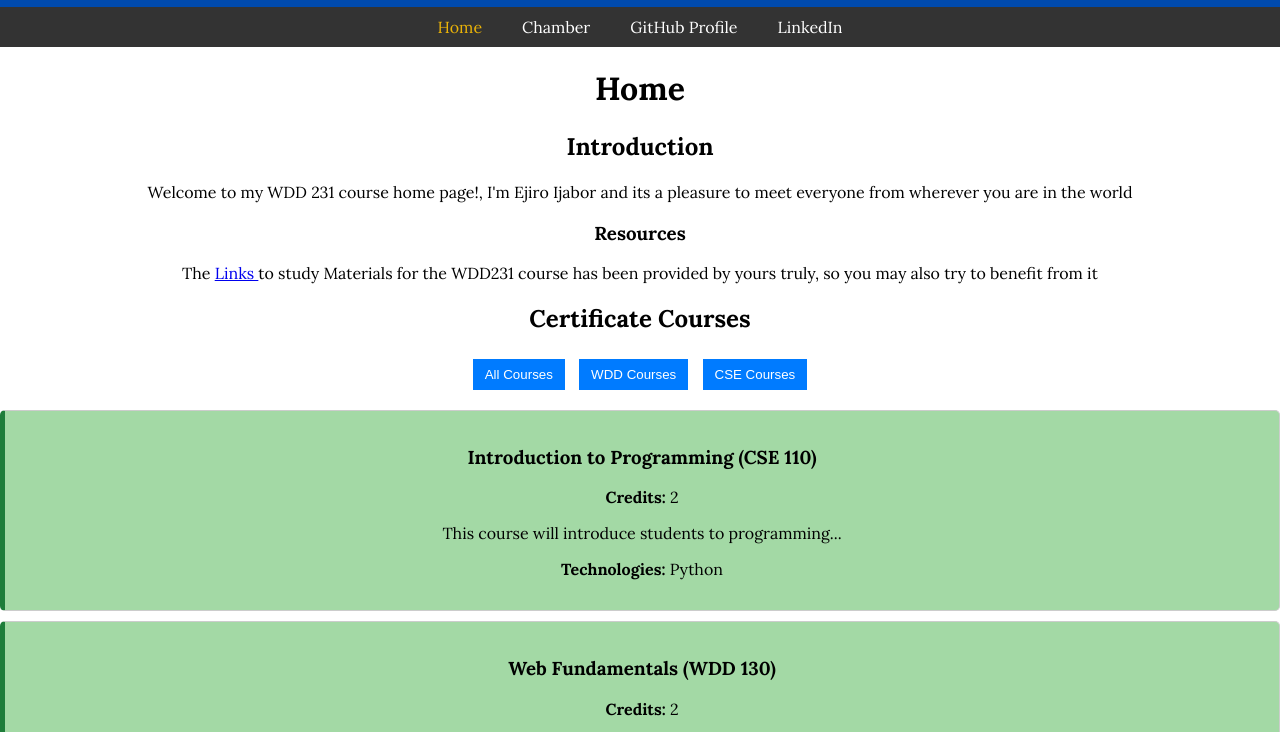
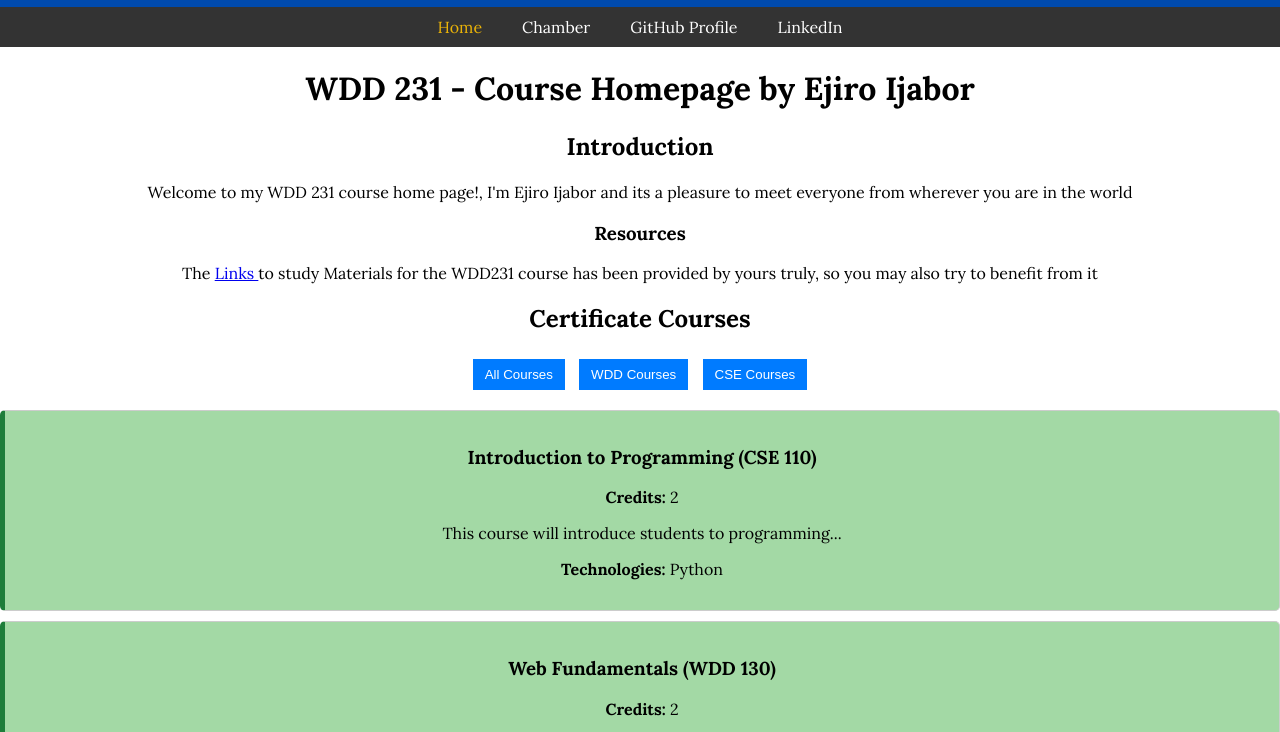
Before and after one commit to Suok9/wdd231, a plain HTML site: page index.html in a window 1280 px wide. Shown: the part 63-795 px from the top of the page. Drawn offline with Linux system fonts and the light colour scheme.

Commit message:
update index.html

```diff
--- a/index.html
+++ b/index.html
@@ -33,7 +33,7 @@
     </nav>
 
     <main>
-        <h1>Home</h1>
+        <h1>WDD 231 - Course Homepage by Ejiro Ijabor</h1>
 
         <section>
             <h2>Introduction</h2>
```
